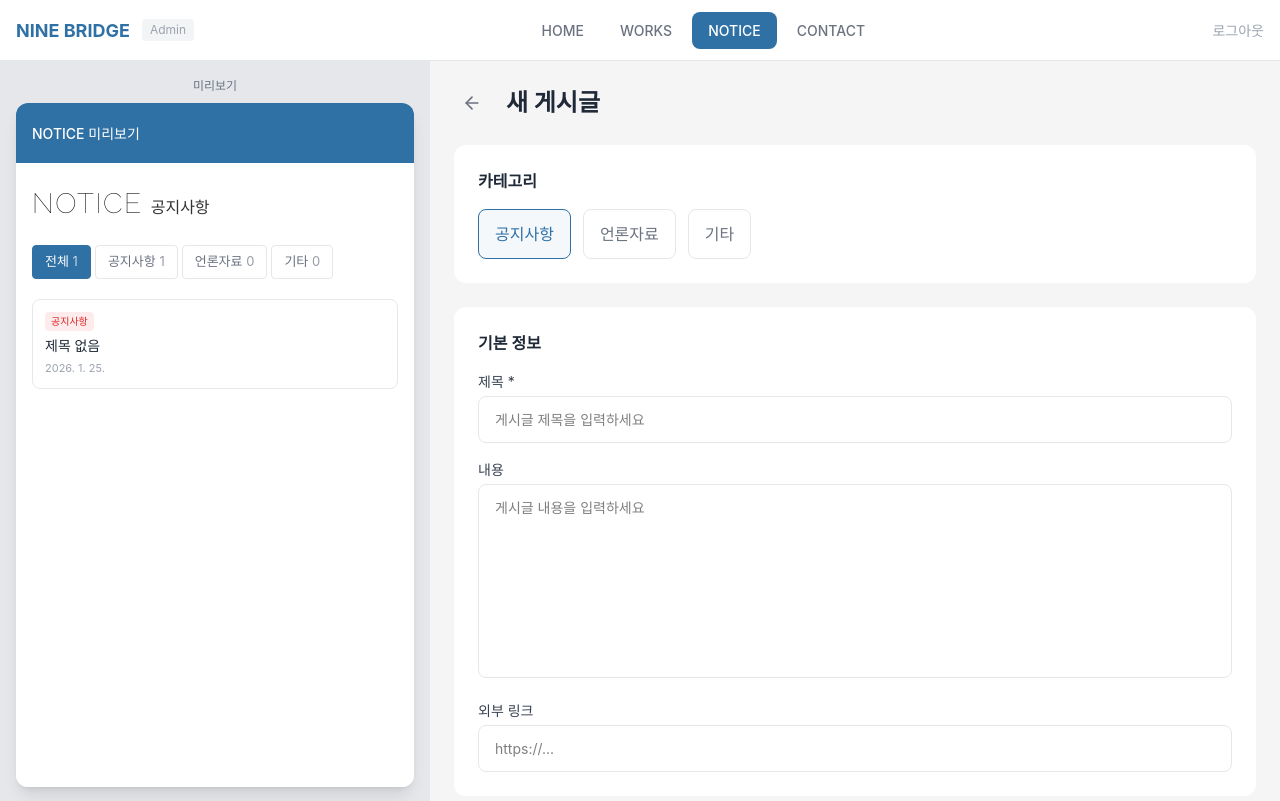
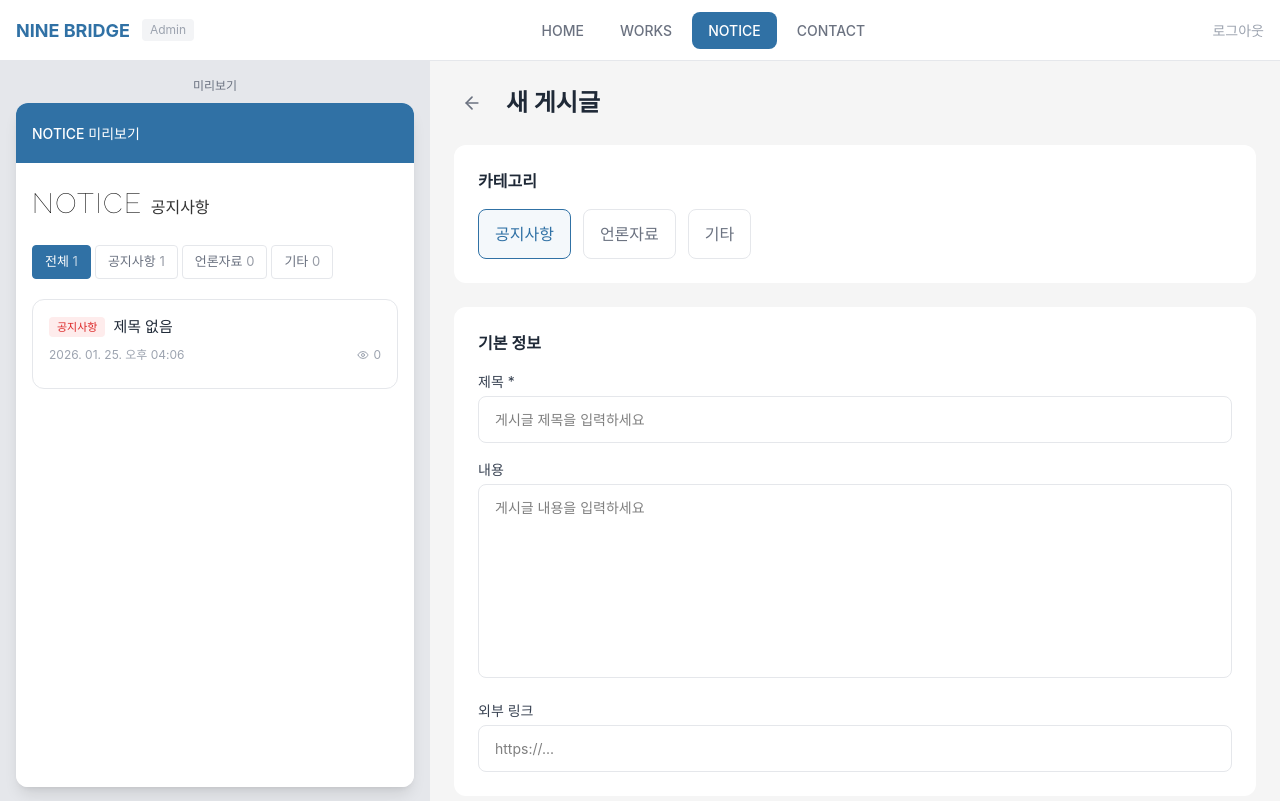
Before and after one commit to reverve9/ninebridge, a Next.js app in the folder apps/web/: page /admin/notices/new in a window 1280 px wide. Built offline with nearby package versions, Linux system fonts and the light colour scheme; no server answers; a web font is replaced by a local one.

Commit message:
fix: PWANoticePreview match main app layout

```diff
--- a/apps/web/components/admin/PWANoticePreview.tsx
+++ b/apps/web/components/admin/PWANoticePreview.tsx
@@ -3,7 +3,7 @@
 import React, { useState } from 'react';
 import { Notice } from '@/lib/types';
 import PageTitle from '@/components/common/PageTitle';
-import { Pin, Paperclip } from 'lucide-react';
+import { Pin, Paperclip, ExternalLink, Eye } from 'lucide-react';
 
 interface PWANoticePreviewProps {
   notices: Notice[];
@@ -36,6 +36,23 @@ export default function PWANoticePreview({ notices }: PWANoticePreviewProps) {
     return a.order - b.order;
   });
 
+  const getCategoryCount = (catId: string) => {
+    if (catId === 'all') return notices.length;
+    return notices.filter(n => n.category === catId).length;
+  };
+
+  const formatDateTime = (dateStr: string) => {
+    const date = new Date(dateStr);
+    return date.toLocaleDateString('ko-KR', {
+      year: 'numeric',
+      month: '2-digit',
+      day: '2-digit',
+    }) + ' ' + date.toLocaleTimeString('ko-KR', {
+      hour: '2-digit',
+      minute: '2-digit',
+    });
+  };
+
   return (
     <div className="min-h-full bg-white">
       {/* 헤더 */}
@@ -49,9 +66,7 @@ export default function PWANoticePreview({ notices }: PWANoticePreviewProps) {
       <div className="px-4 pb-3">
         <div className="flex gap-1 flex-wrap">
           {categories.map((cat) => {
-            const count = cat.id === 'all'
-              ? notices.length
-              : notices.filter(n => n.category === cat.id).length;
+            const count = getCategoryCount(cat.id);
             return (
               <button
                 key={cat.id}
@@ -69,8 +84,8 @@ export default function PWANoticePreview({ notices }: PWANoticePreviewProps) {
         </div>
       </div>
 
-      {/* 게시글 목록 */}
-      <div className="px-4 py-2 space-y-2">
+      {/* 게시글 목록 - 메인 앱과 동일한 카드형 */}
+      <div className="px-4 py-2 space-y-3">
         {sortedNotices.length === 0 ? (
           <p className="text-[14px] text-[#9ca3af] py-8 text-center">등록된 게시글이 없습니다.</p>
         ) : (
@@ -79,38 +94,43 @@ export default function PWANoticePreview({ notices }: PWANoticePreviewProps) {
             return (
               <div
                 key={notice.id}
-                className="bg-white rounded-[8px] border border-[#e5e7eb] p-3 hover:bg-[#f9fafb] transition-colors"
+                className="bg-white rounded-[12px] border border-[#e5e7eb] p-4 hover:bg-[#f0f0f0] transition-all cursor-pointer"
               >
-                <div className="flex items-start gap-3">
-                  {/* 썸네일 */}
-                  {notice.thumbnail && (
-                    <div className="w-[60px] h-[60px] rounded-[4px] overflow-hidden flex-shrink-0">
-                      <img src={notice.thumbnail} alt="" className="w-full h-full object-cover" />
-                    </div>
-                  )}
+                {/* 고정 + 배지 + 제목 (한 줄) */}
+                <div className="flex items-center gap-2 mb-2">
+                  {notice.is_pinned && <Pin size={14} className="text-[#f59e0b] flex-shrink-0" />}
+                  <span className={`inline-flex items-center px-2 py-0.5 text-[11px] font-medium rounded flex-shrink-0 ${cat.color}`}>
+                    {cat.label}
+                  </span>
+                  <h3 className="flex-1 text-[15px] font-medium text-[#1f2937] truncate min-w-0">
+                    {notice.title}
+                  </h3>
+                  {notice.link && <ExternalLink size={14} className="text-[#9ca3af] flex-shrink-0" />}
+                </div>
 
-                  {/* 내용 */}
-                  <div className="flex-1 min-w-0">
-                    <div className="flex items-center gap-2 mb-1">
-                      <span className={`inline-flex items-center px-1.5 py-0.5 text-[10px] rounded ${cat.color}`}>
-                        {cat.label}
+                {/* 작성일시 · 첨부 | 조회수 (우측정렬) */}
+                <div className="flex items-center justify-between text-[12px] text-[#9ca3af] mb-2">
+                  <div className="flex items-center gap-3">
+                    <span>{formatDateTime(notice.created_at)}</span>
+                    {notice.attachments && notice.attachments.length > 0 && (
+                      <span className="flex items-center gap-1">
+                        <Paperclip size={12} />
+                        {notice.attachments.length}
                       </span>
-                      {notice.is_pinned && <Pin size={12} className="text-[#f59e0b]" />}
-                    </div>
-                    <h3 className="text-[14px] font-medium text-[#1f2937] truncate">{notice.title}</h3>
-                    <div className="flex items-center gap-2 mt-1">
-                      <span className="text-[11px] text-[#9ca3af]">
-                        {new Date(notice.created_at).toLocaleDateString('ko-KR')}
-                      </span>
-                      {notice.attachments && notice.attachments.length > 0 && (
-                        <span className="flex items-center gap-0.5 text-[11px] text-[#9ca3af]">
-                          <Paperclip size={10} />
-                          {notice.attachments.length}
-                        </span>
-                      )}
-                    </div>
+                    )}
                   </div>
+                  <span className="flex items-center gap-1">
+                    <Eye size={12} />
+                    {notice.view_count || 0}
+                  </span>
                 </div>
+
+                {/* 한줄 내용 */}
+                {notice.content && (
+                  <p className="text-[13px] text-[#6b7280] line-clamp-1">
+                    {notice.content}
+                  </p>
+                )}
               </div>
             );
           })
```
